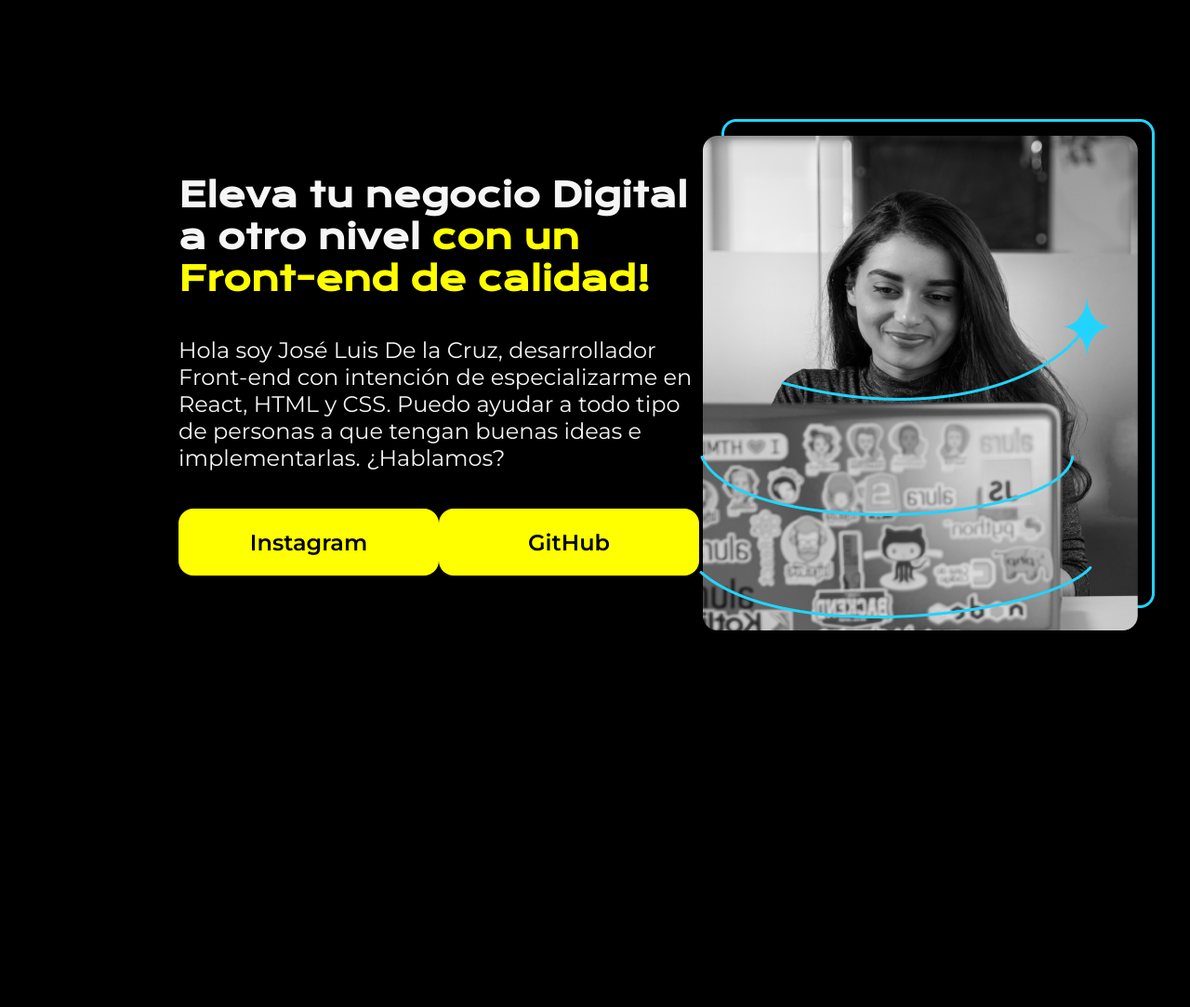
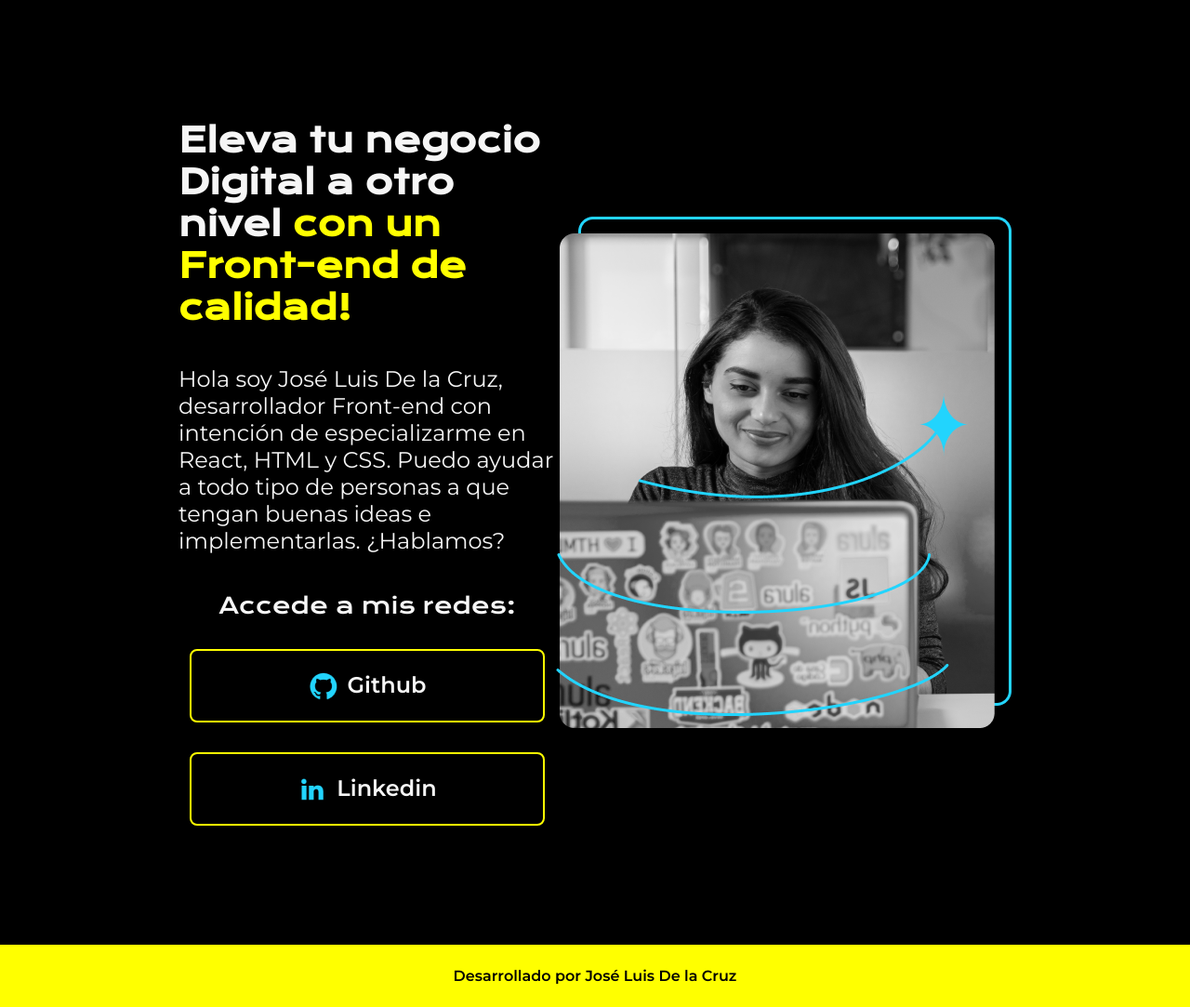
Before and after one commit to ScoobyDI/portafolio-joseluis, a plain HTML site: page portafolio.html in a window 1280 px wide. Shown: the whole page at 93% size. Before the commit the page ends 928 px from the top, so only its background shows below. Drawn offline with nearby package versions, Linux system fonts and the light colour scheme.

Commit message:
implementacion de footer y mejoras en estilo de botones (Cambios CSS parte 3)

```diff
--- a/portafolio.html
+++ b/portafolio.html
@@ -21,12 +21,16 @@
                 implementarlas. ¿Hablamos?
             </p>
             <div class="contenedor__enlaces">
-                <a class="enlaces_link" href="">Instagram</a>
-                <a class="enlaces_link" href="">GitHub</a>
+                <h2 class="subtitulo__enlaces"> Accede a mis redes: </h2>
+                <a class="enlaces_link" href="linkGitHub"> <img src="/img/Logo Github.png"> Github</a>
+                <a class="enlaces_link" href="linkGitHub">  <img src="/img/Logo linkedin.png"> Linkedin</a>
             </div>
         </section class="descripción">
 
         <img src="img/Imagem.png" alt="img_de_usuario">
     </main>
+    <footer>
+        <p> Desarrollado por José Luis De la Cruz</p>
+    </footer>
 </body>
 </html>
--- a/style.css
+++ b/style.css
@@ -8,7 +8,6 @@
 body {
     background-color: black;
     color: #F6F6F6;
-    height: 100vh;
     box-sizing: border-box;
 }
 
@@ -42,18 +41,43 @@ body {
 
 .contenedor__enlaces {
     display: flex;
-    justify-content: space-between;
+    flex-direction: column;
+    align-items: center;
+    gap: 32px;
+}
+
+.subtitulo__enlaces {
+    font-family: "Krona One", sans-serif;
+    font-size: 24px;
+    font-weight: 400;
 }
 
 .enlaces_link {
-    width: 280px;
-    background-color: yellow;
+    width: 378px;
+    background-color: black;
     text-align: center;
     padding: 21.5px 0;
-    border-radius: 16px;
+    border: 2px solid yellow;
+    border-radius: 8px;
     font-family: "Montserrat", sans-serif;
     font-size: 24px;
     font-weight: 600;
     text-decoration: none;
+    color: #F6F6F6;
+    display: flex;
+    justify-content: center;
+    gap: 10px;
+}
+
+.enlaces_link:hover {
+    background-color: #272727;
+}
+
+footer {
+    background-color: yellow;
     color: black;
+    padding: 24px;
+    text-align: center;
+    font-family: "Montserrat", sans-serif;
+    font-weight: 600;
 }
```
Also changed, not shown: img/Logo Github.png (added), img/Logo Twitch.png (added), img/Logo linkedin.png (added).
